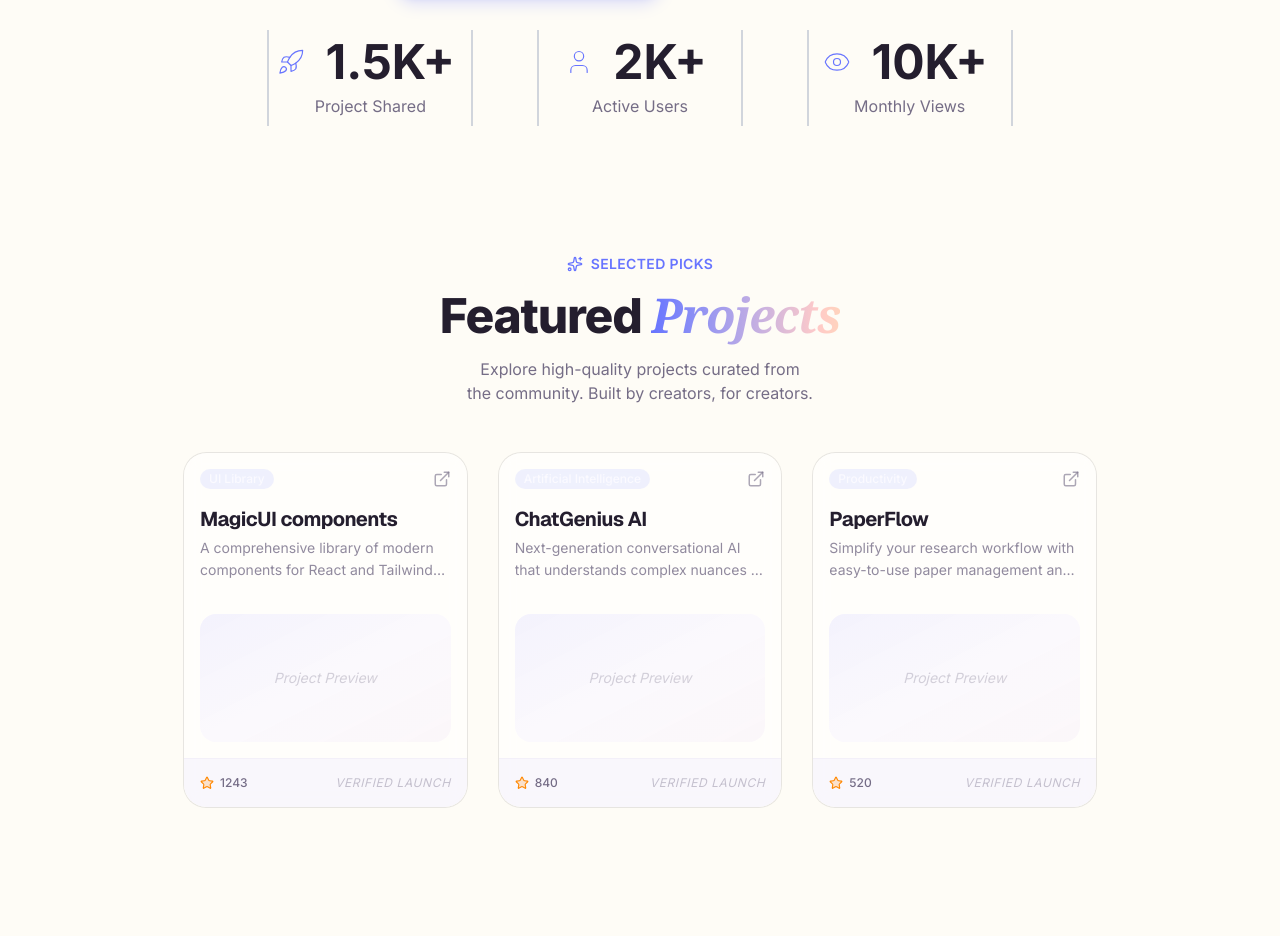
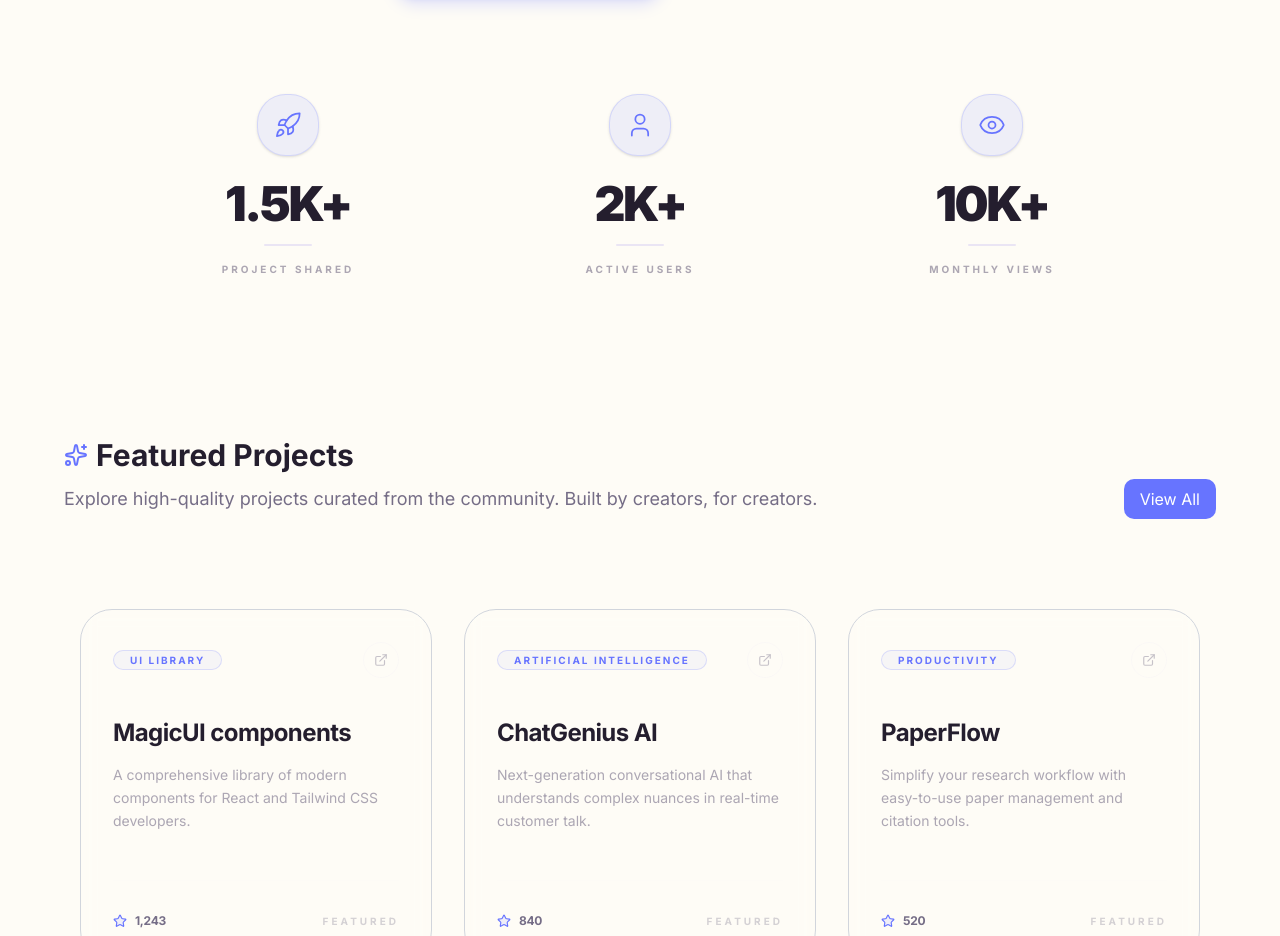
Before and after one commit to harshtarang7/ibuilt-this-app, a Next.js app: page / in a window 1280 px wide. Shown: the part 616-1552 px from the top of the page. Before the commit the page ends 1487 px from the top, so only its background shows below. Built offline with nearby package versions, Linux system fonts and the light colour scheme.

Commit message:
updated UI and added dynamic section header

```diff
--- a/src/app/page.tsx
+++ b/src/app/page.tsx
@@ -3,7 +3,7 @@ import HeroSection from "@/components/landing-page/HeroSection";
 
 export default function Home() {
   return (
-    <div className="max-w-[90%] mx-auto">
+    <div className="max-w-[90vw] mx-auto">
       <HeroSection />
       <Featured />
     </div>
--- /dev/null
+++ b/src/components/common/SectionHeader.tsx
@@ -0,0 +1,27 @@
+import { ExternalLink, LucideIcon, Star } from "lucide-react";
+
+
+export default function SectionHeader({
+    title,
+    icon: Icon,
+    description,
+
+}: {
+    title: string
+    description: string
+    icon: LucideIcon
+    stats?: {
+        stars: number;
+        feedback: number;
+    }
+}) {
+    return (
+        <div className="mb-12">
+            <div className="flex items-center gap-2 mb-3">
+                <Icon className="size-6 text-primary" />
+                <h2 className="text-3xl font-bold ">{title}</h2>
+            </div>
+            <p className="text-muted-foreground text-lg">{description}</p>
+        </div>
+    );
+}
--- a/src/components/landing-page/HeroSection.tsx
+++ b/src/components/landing-page/HeroSection.tsx
@@ -42,7 +42,7 @@ export default function HeroSection() {
                 </div>
 
                 <h1 className="text-5xl md:text-7xl font-extrabold tracking-tight text-foreground max-w-4xl text-balance animate-in fade-in slide-in-from-bottom-8 duration-700 delay-150 leading-[1.1]">
-                    Share What You&apos;ve <span className="text-transparent bg-clip-text bg-gradient-to-r from-primary via-primary/80 to-secondary animate-gradient-x">Built</span>,
+                    Share What You&apos;ve <span className="text-transparent bg-clip-text bg-linear-to-r from-primary via-primary/80 to-secondary animate-gradient-x">Built</span>,
                     <br />  Discover What&apos;s <span className="italic font-serif font-medium text-accent-foreground">Launching</span>
                 </h1>
 
@@ -54,7 +54,7 @@ export default function HeroSection() {
                 </p>
 
                 <div className="flex flex-col sm:flex-row gap-4 items-center pt-4 animate-in fade-in slide-in-from-bottom-8 duration-700 delay-500">
-                    <Button size="lg" className="rounded-full px-8 py-6 text-lg font-bold shadow-lg shadow-primary/20 transition-all hover:scale-105 active:scale-95 gap-2 group text-black">
+                    <Button size="lg" className="rounded-full px-8 py-6 text-lg font-bold shadow-lg shadow-primary/20 transition-all hover:scale-105 active:scale-95 gap-2 group text-white">
                         <Rocket className="w-5 h-5 group-hover:animate-bounce " />
                         Share your project
                         <ArrowRight className="w-5 h-5 group-hover:translate-x-1 transition-transform" />
@@ -64,7 +64,7 @@ export default function HeroSection() {
                     </Button>
                 </div>
 
-                <div className="grid grid-cols-1 gap-16 sm:grid-cols-1 md:grid-cols-3">
+                <div className="grid grid-cols-1 gap-8 sm:grid-cols-1 md:grid-cols-3 w-full max-w-5xl mx-auto pt-8">
                     {statsData.map((stat) => {
                         return (
                             <StatCards key={stat.label} {...stat} />
--- a/src/components/landing-page/StatsCard.tsx
+++ b/src/components/landing-page/StatsCard.tsx
@@ -5,20 +5,55 @@ export default function StatCards({
     icon: Icon,
     value,
     label,
-    hasBorder,
+    className,
 }: {
     icon: LucideIcon
     value: string
     label: string
-    hasBorder?: boolean
+    className?: string
 }) {
     return (
-        <div className="space-x-2 border-x-2 border-gray-300 p-2">
-            <div className="flex items-center justify-center gap-5 mb-2">
-                <Icon className="size-7 text-primary" strokeWidth={1} />
-                <p className="text-5xl font-bold">{value}</p>
+        <div className={cn(
+            "group relative flex flex-col items-center justify-center p-8 transition-all duration-500 hover:-translate-y-2",
+            className
+        )}>
+            {/* Background Halo effect on hover */}
+            <div className="absolute inset-x-0 top-0 h-full w-full bg-linear-to-b from-primary/5 via-transparent to-transparent opacity-0 group-hover:opacity-100 transition-all duration-700 rounded-3xl -z-10 blur-2xl" />
+
+            {/* Subtle card container */}
+            <div className="absolute inset-0 bg-white/5 dark:bg-black/5 backdrop-blur-md border border-black/5 dark:border-white/5 rounded-3xl transition-all duration-300 group-hover:border-primary/20 -z-10 shadow-sm" />
+
+            {/* Icon section with glow */}
+            <div className="relative mb-6">
+                {/* Outer Glow */}
+                <div className="absolute inset-0 bg-primary/20 blur-xl rounded-full opacity-0 group-hover:opacity-100 transition-opacity duration-500 scale-150" />
+
+                {/* Glass Icon Container */}
+                <div className="relative p-4 rounded-2xl bg-primary/10 border border-primary/20 group-hover:bg-primary group-hover:border-primary transition-all duration-300 shadow-sm group-hover:shadow-[0_0_20px_-2px_rgba(var(--primary),0.4)] group-hover:scale-110">
+                    <Icon
+                        className="size-7 text-primary group-hover:text-primary-foreground transition-colors duration-300"
+                        strokeWidth={1.5}
+                    />
+                </div>
             </div>
-            <p className="text-muted-foreground">{label}</p>
+
+            {/* Stats numeric value */}
+            <div className="relative flex flex-col items-center text-center">
+                <h3 className="text-5xl font-black tracking-tighter text-foreground group-hover:text-primary transition-colors duration-300">
+                    {value}
+                </h3>
+
+                {/* Separator / Accent decoration */}
+                <div className="my-4 w-12 h-0.5 bg-border group-hover:w-20 group-hover:bg-primary/40 transition-all duration-500 rounded-full" />
+
+                <p className="text-[10px] font-bold uppercase tracking-[0.3em] text-muted-foreground/60 group-hover:text-muted-foreground transition-colors duration-300">
+                    {label}
+                </p>
+            </div>
+
+            {/* Decoration corners */}
+            <div className="absolute top-4 right-4 w-1.5 h-1.5 rounded-full bg-primary/20 opacity-0 group-hover:opacity-100 transition-opacity duration-300" />
+            <div className="absolute bottom-4 left-4 w-1.5 h-1.5 rounded-full bg-primary/20 opacity-0 group-hover:opacity-100 transition-opacity duration-300" />
         </div>
     )
 }
--- a/src/components/landing-page/featured/FeaturedCard.tsx
+++ b/src/components/landing-page/featured/FeaturedCard.tsx
@@ -1,12 +1,12 @@
-import { Card, CardHeader, CardTitle, CardDescription, CardContent, CardFooter } from "@/components/ui/card";
-import { ExternalLink, Star, MessageSquare } from "lucide-react";
+import { ExternalLink, Star } from "lucide-react";
 import { Badge } from "@/components/ui/badge";
+import { cn } from "@/lib/utils";
 
 export default function FeaturedCard({
     title,
     description,
     tag,
-    stats
+    stats,
 }: {
     title: string
     description: string
@@ -17,50 +17,51 @@ export default function FeaturedCard({
     }
 }) {
     return (
-        <Card className="group relative overflow-hidden border-border/40 bg-card/60 backdrop-blur-sm transition-all duration-300 hover:border-primary/40 hover:shadow-xl hover:shadow-primary/5 hover:-translate-y-1">
-            <CardHeader className="space-y-3 pb-4">
-                <div className="flex items-center justify-between">
-                    {tag && (
-                        <Badge variant="secondary" className="bg-primary/10 text-primary-foreground/90 font-medium hover:bg-primary/20 backdrop-blur-md">
-                            {tag}
-                        </Badge>
-                    )}
-                    <button className="text-muted-foreground/60 hover:text-primary transition-colors">
-                        <ExternalLink size={18} />
-                    </button>
+        <div className={cn(
+            "group relative flex flex-col h-full p-8 rounded-[32px] transition-all duration-500",
+            "bg-white/5 dark:bg-black/5 backdrop-blur-sm border border-gray-300 dark:border-white/5",
+            "hover:border-primary/20 hover:shadow-2xl hover:shadow-primary/5 hover:-translate-y-2 "
+        )}>
+            {/* Top Section: Tag and Action */}
+            <div className="flex items-center justify-between mb-10">
+                {tag && (
+                    <Badge variant="outline" className="px-4 py-1 text-[10px] font-bold uppercase tracking-[0.2em] border-primary/20 bg-primary/5 text-primary rounded-full transition-all group-hover:bg-primary group-hover:text-primary-foreground transform group-hover:scale-105 duration-300">
+                        {tag}
+                    </Badge>
+                )}
+                <div className="p-2.5 rounded-full border border-border/40 group-hover:border-primary/40 opacity-40 group-hover:opacity-100 transition-all duration-500 cursor-pointer hover:bg-primary/10">
+                    <ExternalLink size={14} className="text-muted-foreground group-hover:text-primary transition-colors" />
                 </div>
-                <div>
-                    <CardTitle className="text-xl font-bold tracking-tight text-foreground transition-colors group-hover:text-primary">
-                        {title}
-                    </CardTitle>
-                    <CardDescription className="text-muted-foreground/80 line-clamp-2 mt-1 leading-relaxed">
-                        {description}
-                    </CardDescription>
-                </div>
-            </CardHeader>
-            <CardContent>
-                <div className="h-32 w-full rounded-lg bg-muted/40 animate-pulse-slow overflow-hidden relative">
-                    <div className="absolute inset-0 bg-gradient-to-br from-primary/5 via-transparent to-secondary/5" />
-                    <div className="flex items-center justify-center h-full text-muted-foreground/30 italic text-sm">
-                        Project Preview
+            </div>
+
+            {/* Core Content */}
+            <div className="grow flex flex-col justify-center space-y-4">
+                <h3 className="text-2xl font-bold tracking-tight text-foreground transition-colors group-hover:text-primary leading-tight">
+                    {title}
+                </h3>
+                <p className="text-sm leading-relaxed text-muted-foreground/60 group-hover:text-muted-foreground/80 transition-colors line-clamp-3">
+                    {description}
+                </p>
+            </div>
+
+            {/* Subtle Footer Stats */}
+            <div className="flex items-center justify-between pt-8 mt-12 border-t border-border/5">
+                <div className="flex items-center gap-5">
+                    <div className="flex items-center gap-2 group/stat">
+                        <Star size={14} className="text-primary fill-primary/10 group-hover/stat:fill-primary transition-all duration-300" />
+                        <span className="text-xs font-bold font-mono tracking-tight text-muted-foreground group-hover:text-foreground transition-colors">
+                            {stats?.stars?.toLocaleString() || 0}
+                        </span>
                     </div>
                 </div>
-            </CardContent>
-            <CardFooter className="flex items-center justify-between text-xs pt-4 border-t border-border/40">
-                <div className="flex items-center gap-4 text-muted-foreground font-medium">
-                    <span className="flex items-center gap-1.5 hover:text-foreground transition-colors">
-                        <Star size={14} className="text-orange-400 fill-orange-400/20" />
-                        {stats?.stars || 0}
-                    </span>
-                    {/* <span className="flex items-center gap-1.5 hover:text-foreground transition-colors">
-                        <MessageSquare size={14} className="text-blue-400 fill-blue-400/20" />
-                        {stats?.feedback || 0}
-                    </span> */}
-                </div>
-                <span className="text-muted-foreground/40 font-mono tracking-wider italic uppercase">
-                    verified launch
+
+                <span className="text-[10px] font-bold uppercase tracking-[0.3em] text-muted-foreground/30 group-hover:text-primary/50 transition-colors duration-300">
+                    Featured
                 </span>
-            </CardFooter>
-        </Card>
+            </div>
+
+            {/* Ambient Background Gradient (Visible on hover) */}
+            <div className="absolute inset-0 bg-linear-to-tr from-primary/5 via-transparent to-primary/5 opacity-0 group-hover:opacity-100 transition-opacity duration-700 pointer-events-none rounded-[32px]" />
+        </div>
     );
 }
--- a/src/components/landing-page/featured/FeaturedSection.tsx
+++ b/src/components/landing-page/featured/FeaturedSection.tsx
@@ -1,3 +1,4 @@
+import SectionHeader from "@/components/common/SectionHeader";
 import FeaturedCard from "./FeaturedCard";
 import { Sparkles } from "lucide-react";
 
@@ -25,19 +26,27 @@ const cardData = [
 export default function Featured() {
     return (
         <section className="py-16 w-full space-y-12 animate-in fade-in slide-in-from-bottom-8 duration-700">
-            <div className="flex flex-col items-center text-center space-y-3">
+            <div className="flex items-center justify-between">
+                <SectionHeader
+                    title="Featured Projects"
+                    description="Explore high-quality projects curated from the community. Built by creators, for creators."
+                    icon={Sparkles}
+                />
+                <button className="bg-primary px-4 py-2 text-white rounded-[10px] cursor-pointer"> View All</button>
+            </div>
+            {/* <div className="flex flex-col items-center text-center space-y-3">
                 <div className="flex items-center gap-2 text-primary font-semibold tracking-wide uppercase text-sm">
                     <Sparkles size={16} />
                     <span>Selected Picks</span>
                 </div>
                 <h3 className="text-4xl font-extrabold tracking-tight text-foreground sm:text-5xl leading-[1.2]">
-                    Featured <span className="text-transparent bg-clip-text bg-gradient-to-r from-primary to-secondary italic font-serif">Projects</span>
+                    Featured <span className="text-transparent bg-clip-text bg-linear-to-r from-primary to-secondary italic font-serif">Projects</span>
                 </h3>
                 <p className="text-muted-foreground max-w-xl text-balance">
                     Explore high-quality projects curated from the community.
                     Built by creators, for creators.
                 </p>
-            </div>
+            </div> */}
 
             <div className="grid grid-cols-1 md:grid-cols-2 lg:grid-cols-3 gap-8 px-4">
                 {cardData.map((card) => (
```
